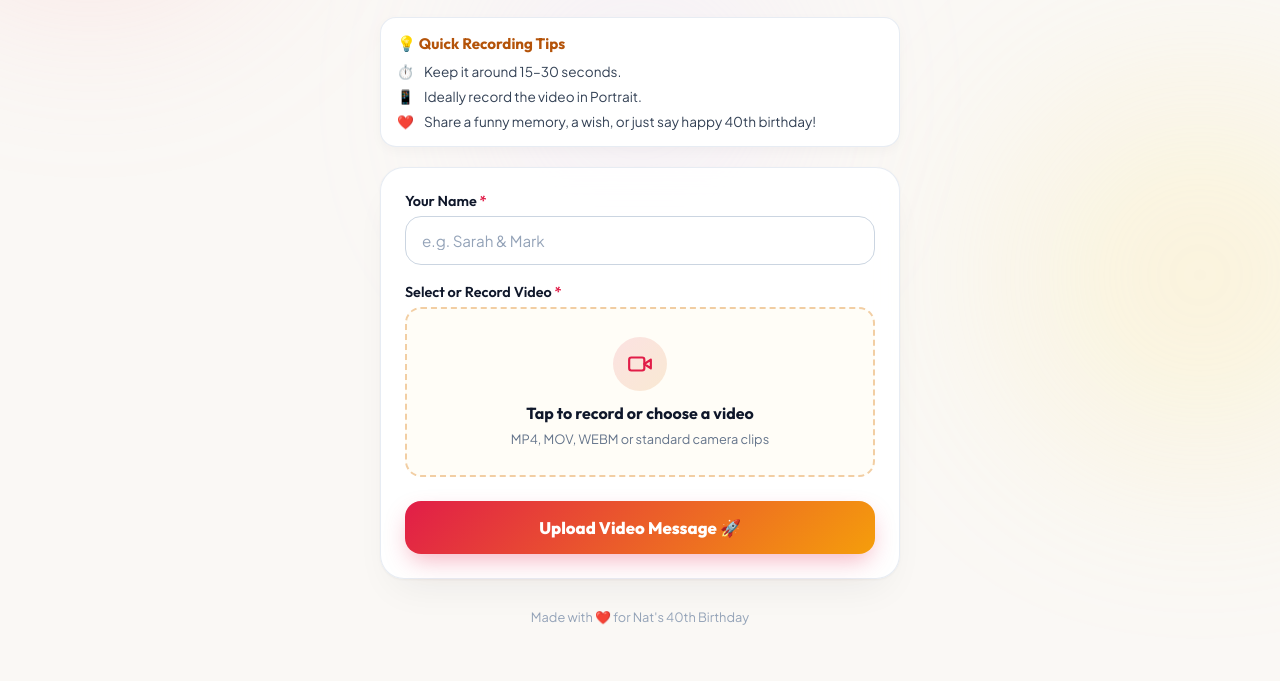
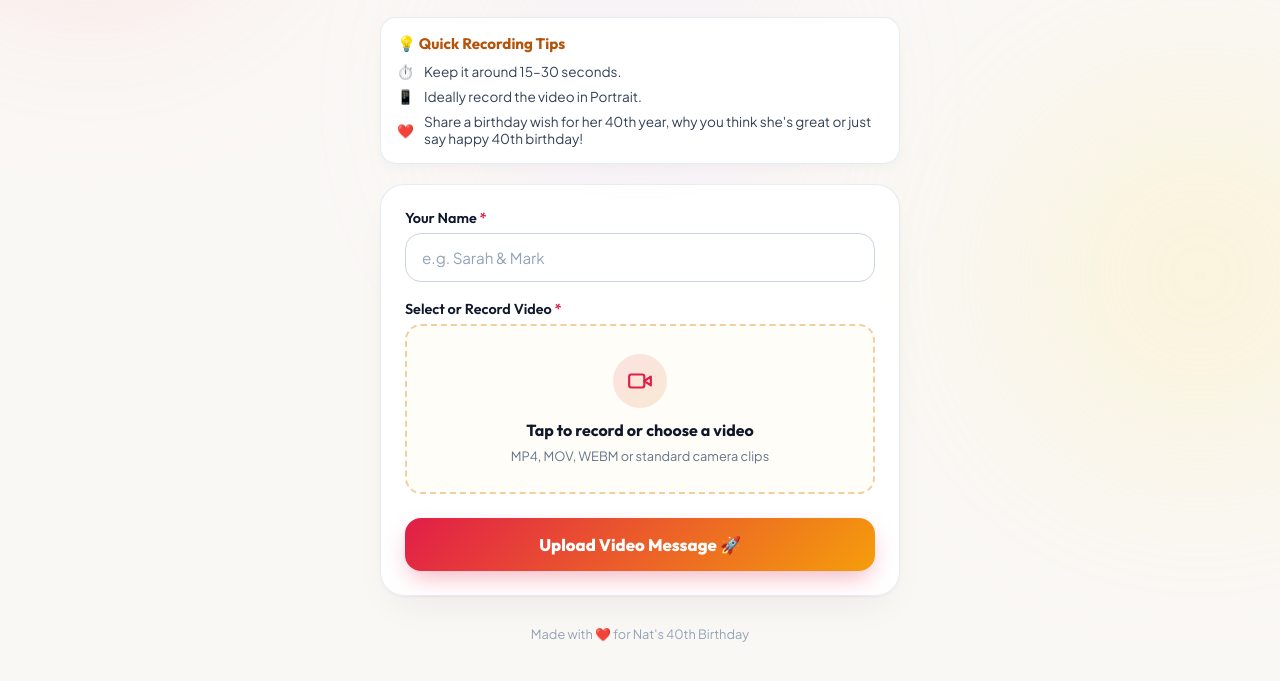
Before and after one commit to d1sc0/nats_bday, a website built with Vite: page index.html in a window 1280 px wide. Shown: the part 265-946 px from the top of the page. Built offline with nearby package versions, Linux system fonts and the light colour scheme.

Commit message:
Update birthday message suggestion tip text

```diff
--- a/index.html
+++ b/index.html
@@ -40,7 +40,7 @@
       <ul class="tips-list">
         <li><span>⏱️</span> Keep it around 15–30 seconds.</li>
         <li><span>📱</span> Ideally record the video in Portrait.</li>
-        <li><span>❤️</span> Share a funny memory, a wish, or just say happy 40th birthday!</li>
+        <li><span>❤️</span> Share a birthday wish for her 40th year, why you think she's great or just say happy 40th birthday!</li>
       </ul>
     </section>
 
```
